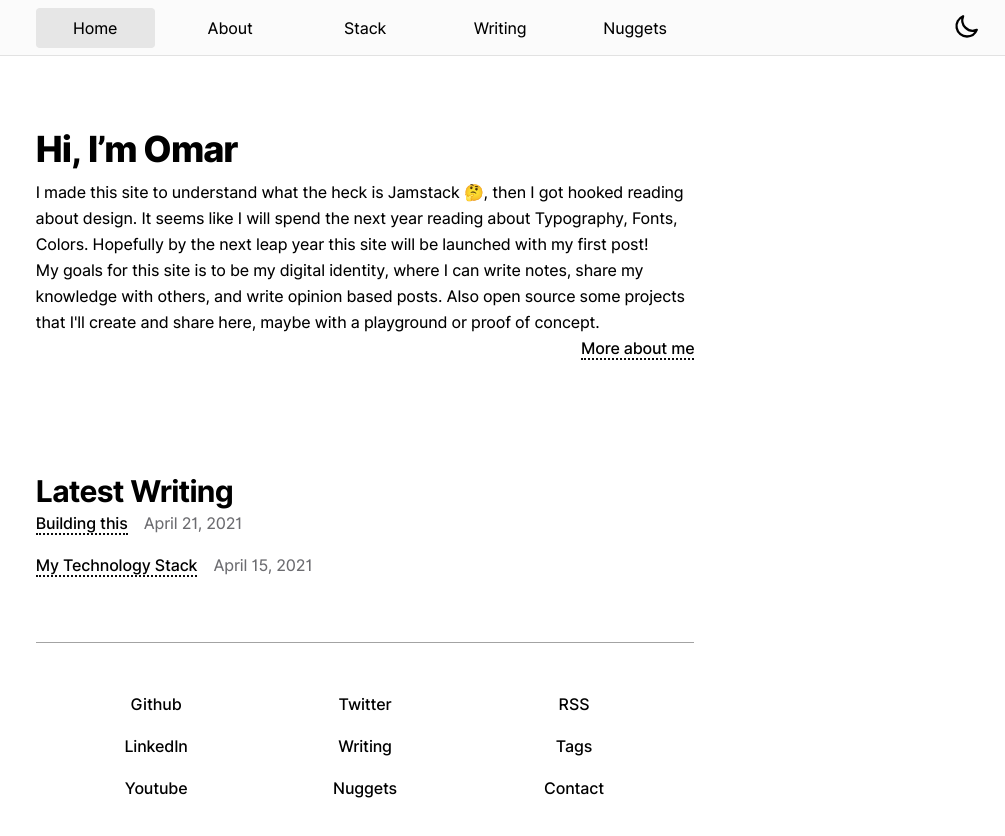
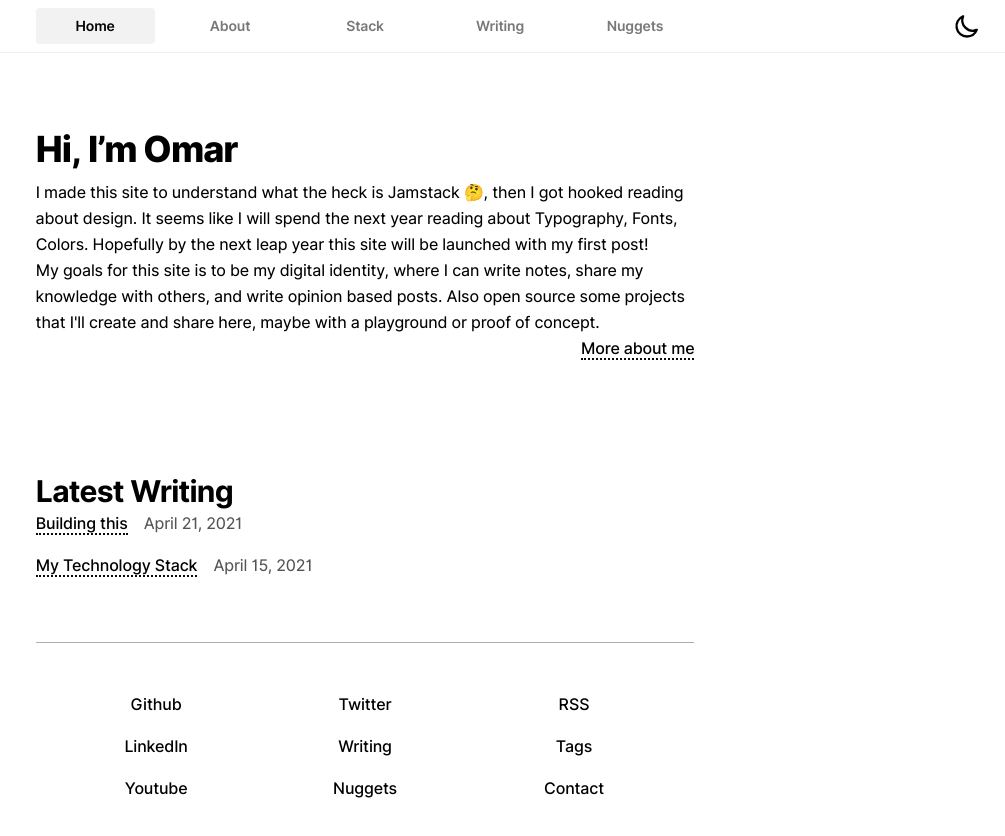
Before and after one commit to omaralsoudanii/mkreg.dev, a Next.js app: page / in a window 1280 px wide. Shown: the top 836 px of the page, without its empty margins (275-1280 px from the left). Built offline with nearby package versions, Linux system fonts and the light colour scheme; what @tailwindcss/typography would draw is missing.

Commit message:
1- unify colors by using gray and overriding some values
2- rework the header

```diff
--- a/src/components/Header/index.tsx
+++ b/src/components/Header/index.tsx
@@ -43,7 +43,7 @@ export default function Header() {
   React.useEffect(() => setMounted(true), [])
 
   return (
-    <div className="fixed top-0 left-0 right-0 z-10 w-full py-2 hdr-backdrop">
+    <div className="header-container">
       <div className="grid grid-cols-1 sm:hidden">
         <div className="flex items-center">
           {isExpanded ? (
@@ -86,7 +86,7 @@ export default function Header() {
           </Link>
           {mounted && (
             <div
-              className="hdr-sm-btn isolate"
+              className="hdr-sm-btn "
               onClick={() => {
                 isExpanded ? setExpanded(false) : null
                 setTheme(theme === 'dark' ? 'light' : 'dark')
@@ -129,8 +129,8 @@ export default function Header() {
             const navClass =
               route.href === router.pathname ??
               router.pathname.includes(route.href)
-                ? 'flex items-start py-3 pl-4  nav-link active'
-                : 'flex items-start py-3 pl-4  nav-link'
+                ? 'flex items-start py-3 pl-4  nav-default nav-active'
+                : 'flex items-start py-3 pl-4  nav-default nav-inactive'
             return (
               <Link href={route.href} key={route.href}>
                 <a onClick={() => setExpanded(false)} className={navClass}>
@@ -144,7 +144,9 @@ export default function Header() {
       <div className="hidden grid-cols-5 gap-4 mx-auto max-w-prose sm:grid">
         {RoutesMetadata.map((route) => {
           const navClass =
-            route.href === router.pathname ? 'nav-link active' : 'nav-link'
+            route.href === router.pathname
+              ? 'nav-default nav-active'
+              : 'nav-default nav-inactive'
           return (
             <Link href={route.href} key={route.href}>
               <a className={navClass}>{route.label}</a>
@@ -153,7 +155,7 @@ export default function Header() {
         })}
         {mounted && (
           <div
-            className="hdr-cnt-theme-btn isolate"
+            className="hdr-cnt-theme-btn "
             onClick={() => setTheme(theme === 'dark' ? 'light' : 'dark')}
           >
             {theme === 'dark' ? (
--- a/src/components/Posts/List/index.tsx
+++ b/src/components/Posts/List/index.tsx
@@ -22,7 +22,7 @@ export default function PostsList({ posts, href }) {
               <span>{frontMatter.title}</span>
             </a>
           </Link>
-          <time className="w-full ml-2 text-lt-darkest dark:text-dk-darkest sm:ml-4 sm:w-24">
+          <time className="w-full ml-2 text-gray-600 dark:text-gray-400 sm:ml-4 sm:w-24">
             {`${dayjs(new Date(frontMatter.publishedAt)).format(
               'MMMM DD, YYYY'
             )}`}
--- a/src/components/Posts/Post/index.tsx
+++ b/src/components/Posts/Post/index.tsx
@@ -19,7 +19,7 @@ export default function PostContainer({ children, frontMatter }) {
 
   const Meta = () => (
     <div className="grid grid-cols-1 mt-1 mb-8 sm:grid-cols-1">
-      <p className="px-2 !mb-1 text-base font-medium text-mk-darkest dark:text-mk-lighter">
+      <p className="px-2 !mb-1 text-base font-medium text-black dark:text-gray-100">
         {`${dayjs(new Date(frontMatter.publishedAt)).format('MMMM DD, YYYY')}`}
       </p>
       <div className="flex flex-wrap">
--- a/src/data/stack.mdx
+++ b/src/data/stack.mdx
@@ -26,7 +26,7 @@ A collection of technologies and tools I use for development.
 - ### Databases
     - [MySQL](https://www.mysql.com/) & [MariaDB](https://mariadb.org/)
     - [PostgreSQL](https://www.postgresql.org/)
-    - [ElasticSearch](https://www.elastic.co/) && [ELK](https://www.elastic.co/what-is/elk-stack)
+    - [ElasticSearch](https://www.elastic.co/) & [ELK](https://www.elastic.co/what-is/elk-stack)
     - [Redis](https://redis.io/)
     - [Memcached](https://memcached.org/)
     - [MongoDB](https://www.mongodb.com/)
--- a/src/pages/mk.tsx
+++ b/src/pages/mk.tsx
@@ -15,7 +15,6 @@ export default function MK() {
       <Seo data={meta} />
       <Container>
         <h1 className="text-center">The Sultan of swing</h1>
-        <h2 className="text-center">Mark Knopfler</h2>
         <ImageComposed
           src="/static/images/mk.jpg"
           alt="Mark Knopfler"
--- a/src/styles/base.css
+++ b/src/styles/base.css
@@ -5,11 +5,11 @@
     font: 16px / 1.5 Inter, system-ui, -apple-system, BlinkMacSystemFont,
       Segoe UI, Roboto, Helvetica Neue, Arial, Noto Sans, sans-serif,
       Apple Color Emoji, Segoe UI Emoji, Segoe UI Symbol, Noto Color Emoji;
-      scroll-behavior: smooth;
+    scroll-behavior: smooth;
   }
 
   body {
-    @apply text-base subpixel-antialiased leading-relaxed bg-mk-lightest dark:bg-mk-darker text-mk-darkest dark:text-mk-lighter;
+    @apply text-base subpixel-antialiased leading-relaxed text-black bg-white dark:bg-gray-1100 dark:text-gray-100;
     -webkit-text-size-adjust: 100%;
     -ms-text-size-adjust: 100%;
     -moz-text-size-adjust: 100%;
@@ -31,7 +31,7 @@
   }
 
   h1 {
-    letter-spacing: -0.03em;
+    letter-spacing: -0.03em !important;
     font-weight: 800 !important;
   }
 
@@ -54,6 +54,7 @@
 
   .prose h1 {
     @apply text-[2.25rem] !important;
+    letter-spacing: -0.03em !important;
   }
 
   .prose h2 {
--- a/src/styles/custom.css
+++ b/src/styles/custom.css
@@ -1,24 +1,54 @@
 @tailwind utilities;
+@layer utilities {
+  .filter-none {
+    filter: none;
+    backdrop-filter: none;
+  }
 
-@layer utilities {
-  .hdr-backdrop {
-    @apply bg-gray-50 bg-opacity-80 dark:bg-opacity-80 dark:bg-gray-800;
-    backdrop-filter: saturate(180%) blur(5px);
+  .filter-grayscale {
+    filter: grayscale(100%);
+  }
+
+  .filter-saturate {
+    -webkit-filter: brightness(105%) saturate(200%) contrast(1);
+    filter: brightness(105%) saturate(200%) contrast(1);
+  }
+
+  .filter-blur {
+    backdrop-filter: saturate(180%) blur(20px);
+  }
+
+  .header-container {
+    @apply fixed top-0 z-10 w-full py-2 bg-white border-b border-gray-400 dark:border-opacity-10 border-opacity-20 bg-opacity-70 dark:bg-gray-900 dark:bg-opacity-40 filter-blur;
   }
 
   @supports not (backdrop-filter: none) {
-    .hdr-backdrop {
-      backdrop-filter: none;
-      @apply bg-white bg-opacity-100 dark:bg-opacity-100 dark:bg-mk-darker;
+    .header-container {
+      @apply fixed top-0 z-10 w-full py-2 bg-white bg-opacity-100 border-b border-gray-400 dark:border-opacity-10 border-opacity-20 dark:bg-gray-900 filter-none;
     }
   }
 
-  .dark .hdr-backdrop {
-    box-shadow: inset 0 -1px 0 0 rgb(255 255 255/10%);
+  .text-primary {
+    @apply text-gray-1100 dark:text-gray-100;
   }
 
-  .light .hdr-backdrop {
-    box-shadow: inset 0 -1px 0 0 rgba(0, 0, 0, 0.1);
+  .text-secondary {
+    @apply text-gray-700 dark:text-gray-300;
+  }
+
+  .text-tertiary {
+    @apply text-gray-500 dark:text-gray-500;
+  }
+
+  .nav-default {
+    @apply flex items-center justify-center py-2 text-sm font-semibold rounded;
+  }
+
+  .nav-active {
+    @apply bg-gray-1100 bg-opacity-5 dark:bg-opacity-5 dark:bg-white text-primary filter-saturate filter-blur;
+  }
+  .nav-inactive {
+    @apply hover:bg-gray-900 filter-saturate hover:bg-opacity-5 dark:hover:bg-opacity-5 dark:hover:bg-white dark:text-white hover:text-gray-1100 dark:hover:text-gray-100 dark:text-tertiary text-tertiary;
   }
 
   .hdr-base {
@@ -46,11 +76,11 @@
   }
 
   .hdr-sm-btn {
-    @apply flex items-center justify-center px-4 py-1 font-medium text-mk-darkest dark:text-mk-lightest;
+    @apply flex items-center justify-center px-4 py-1 font-medium text-black dark:text-white;
   }
 
   .hdr-sm-title {
-    @apply inline-block w-full px-3 py-2 font-medium text-left cursor-pointer text-mk-darkest dark:text-mk-lightest;
+    @apply inline-block w-full px-3 py-2 font-medium text-left text-black cursor-pointer dark:text-white;
   }
 
   .hdr-sm-btn svg {
@@ -58,7 +88,7 @@
   }
 
   .hdr-cnt-theme-btn {
-    @apply absolute hidden p-2 font-medium cursor-pointer text-mk-darkest right-4 top-1 w-11 sm:flex dark:text-mk-lightest;
+    @apply absolute hidden p-2 font-medium text-black cursor-pointer right-4 top-1 w-11 sm:flex dark:text-white;
   }
 
   .btn {
@@ -66,11 +96,11 @@
   }
 
   .btn-secondary {
-    @apply text-mk-darkest bg-mk-lightest dark:text-mk-lightest dark:bg-mk-darkest;
+    @apply text-black bg-white dark:text-white dark:bg-black;
   }
 
   .btn-primary {
-    @apply text-mk-lightest bg-mk-darkest dark:text-mk-darkest dark:bg-mk-lightest;
+    @apply text-white bg-black dark:text-black dark:bg-white;
   }
 
   .btn-large {
@@ -78,22 +108,13 @@
   }
 
   .text-link {
-    @apply font-medium no-underline border-b-2 border-dotted border-mk-dark dark:border-mk-light dark:hover:border-none hover:border-none hover:bg-mk-darkest hover:text-mk-lightest dark:hover:bg-mk-lightest dark:hover:text-mk-darkest;
+    @apply font-medium no-underline border-b-2 border-dotted border-gray-1000 dark:border-gray-100 dark:hover:border-none hover:border-none hover:bg-black hover:text-white dark:hover:bg-white dark:hover:text-black;
   }
 
   .black-link {
     @apply inline-block font-medium hover:underline;
   }
 
-  .nav-link {
-    @apply flex items-start py-2 text-base rounded justify-items-start sm:items-center sm:justify-center text-opacity-40 hover:bg-gray-800 dark:hover:bg-opacity-20 hover:bg-opacity-10 dark:hover:bg-gray-400;
-    filter: brightness(105%) saturate(200%) contrast(1);
-  }
-
-  .nav-link.active {
-    @apply bg-gray-800 bg-opacity-10 dark:bg-opacity-20 dark:bg-gray-600;
-  }
-
   .hr-stroke {
     @apply border-t border-gray-400 dark:border-gray-700;
   }
--- a/tailwind.config.js
+++ b/tailwind.config.js
@@ -1,6 +1,4 @@
 /* eslint-disable @typescript-eslint/no-var-requires */
-const colors = require('tailwindcss/colors')
-
 module.exports = {
   mode: 'jit',
   purge: [
@@ -33,141 +31,127 @@ module.exports = {
     },
     extend: {
       colors: {
-        gray: colors.trueGray,
-        'gray-900': '#131415', //'rgb(19 20 21)',
-        mk: {
-          darkest: 'rgb(0 0 0)', // body light - activelink light
-          darker: 'rgb(6 6 6)', // headings light
-          dark: 'rgb(11 11 12)', // bg dark
-          light: 'rgb(245 245 245)', // bg light
-          lighter: 'rgb(250 250 250)', // headings dark
-          lightest: 'rgb(255 255 255)', // body dark - activelink dark
+        transparent: 'transparent',
+        current: 'currentColor',
+        gray: {
+          50: '#fafafa',
+          100: '#f5f5f5',
+          200: '#e5e5e5',
+          300: '#d8d8dc',
+          400: '#aeaeb2',
+          500: '#737373',
+          600: '#545456',
+          700: '#363638',
+          800: '#262626',
+          900: '#171717',
+          1000: '#0b0b0c',
+          1100: '#050505',
         },
-        lt: {
-          lightest: '#f3f3f6',
-          light: '#d8d8dc',
-          medium: '#bcbcc0',
-          dark: '#aeaeb2',
-          darker: '#8e8e93',
-          darkest: '#6c6c70',
-        },
-        dk: {
-          lightest: '#242426',
-          light: '#363638',
-          medium: '#444446',
-          dark: '#545456',
-          darker: '#7c7c80',
-          darkest: '#aeaeb2',
-        },
+        white: '#ffffff',
+        black: '#000000',
       },
       typography: (theme) => ({
         DEFAULT: {
           css: {
             '*,*::before,*::after': {
-              borderColor: theme('colors.lt.light'),
+              borderColor: theme('colors.gray.300'),
             },
             lineHeight: theme('lineHeight.relaxed'),
-            color: theme('colors.mk.darkest'),
+            color: theme('colors.black'),
             h1: {
-              color: theme('colors.mk.darkest'),
+              color: theme('colors.black'),
             },
-            h2: {
-              color: 'rgb(10 10 10)',
-            },
-            'h3,h4,h5,h6': {
-              color: 'rgb(20 20 20)',
+            'h2,h3,h4,h5,h6': {
+              color: theme('color.gray.1000'),
             },
             'ul > li::before': {
               content: '""',
               position: 'absolute',
-              backgroundColor: theme('colors.lt.dark'),
+              backgroundColor: theme('colors.gray.400'),
               borderRadius: '50%',
             },
             a: {
-              borderBottom: `2px dotted ${theme('colors.mk.dark')}`,
-              color: theme('colors.mk.darkest'),
+              borderBottom: `2px dotted ${theme('colors.gray.1000')}`,
+              color: theme('colors.black'),
               fontWeight: theme('fontWeight.medium'),
               textDecoration: 'none',
               '&:hover': {
-                backgroundColor: theme('colors.mk.darkest'),
-                color: theme('colors.mk.lightest'),
+                backgroundColor: theme('colors.black'),
+                color: theme('colors.white'),
                 borderBottom: 'none',
               },
             },
             strong: {
-              color: theme('colors.mk.darkest'),
+              color: theme('colors.black'),
             },
             thead: {
-              borderBottomColor: theme('colors.lt.light'),
+              borderBottomColor: theme('colors.gray.300'),
             },
-            borderColor: theme('colors.lt.light'),
+            borderColor: theme('colors.gray.300'),
             tbody: {
               tr: {
-                borderBottomColor: theme('colors.lt.light'),
+                borderBottomColor: theme('colors.gray.300'),
               },
             },
             figure: {
               figcaption: {
-                color: theme('colors.lt.darkest'),
+                color: theme('colors.gray.400'),
               },
             },
             blockquote: {
-              color: theme('colors.lt.darkest'),
+              color: theme('colors.gray.400'),
             },
           },
         },
         dark: {
           css: {
-            color: theme('colors.mk.lighter'),
+            color: theme('colors.gray.50'),
             '*,*::before,*::after': {
-              borderColor: theme('colors.dk.light'),
+              borderColor: theme('colors.gray.700'),
             },
             h1: {
-              color: theme('colors.mk.lightest'),
+              color: theme('colors.white'),
             },
-            h2: {
-              color: 'rgb(245 245 245)',
+            'h2,h3,h4,h5,h6': {
+              color: theme('colors.gray.100'),
             },
-            'h3,h4,h5,h6': {
-              color: 'rgb(240 240 240)',
-            },
-            borderColor: theme('colors.dk.light'),
+            borderColor: theme('colors.gray.700'),
             'ul > li::before': {
               content: '""',
               position: 'absolute',
-              backgroundColor: theme('colors.dk.dark'),
+              backgroundColor: theme('colors.gray.600'),
               borderRadius: '50%',
             },
             strong: {
-              color: theme('colors.mk.lightest'),
+              color: theme('colors.white'),
             },
             thead: {
               color: theme('colors.mk.lighter'),
-              borderBottomColor: theme('colors.dk.light'),
+              borderBottomColor: theme('colors.gray.700'),
             },
             a: {
-              borderBottom: `2px dotted ${theme('colors.mk.light')}`,
-              color: theme('colors.mk.lightest'),
+              borderBottom: `2px dotted ${theme('colors.gray.100')}`,
+              color: theme('colors.white'),
               fontWeight: theme('fontWeight.medium'),
               textDecoration: 'none',
               '&:hover': {
-                backgroundColor: theme('colors.mk.lightest'),
-                color: theme('colors.mk.darkest'),
+                backgroundColor: theme('colors.white'),
+                color: theme('colors.black'),
                 borderBottom: 'none',
               },
             },
             tbody: {
               tr: {
-                borderBottomColor: theme('colors.dk.light'),
+                borderBottomColor: theme('colors.gray.700'),
               },
             },
             figure: {
               figcaption: {
-                color: theme('colors.dk.darkest'),
+                color: theme('colors.gray.400'),
               },
             },
             blockquote: {
-              color: theme('colors.dk.darkest'),
+              color: theme('colors.gray.400'),
             },
           },
         },
```
Also changed, not shown: src/styles/prose.css (+4 -8 lines).
